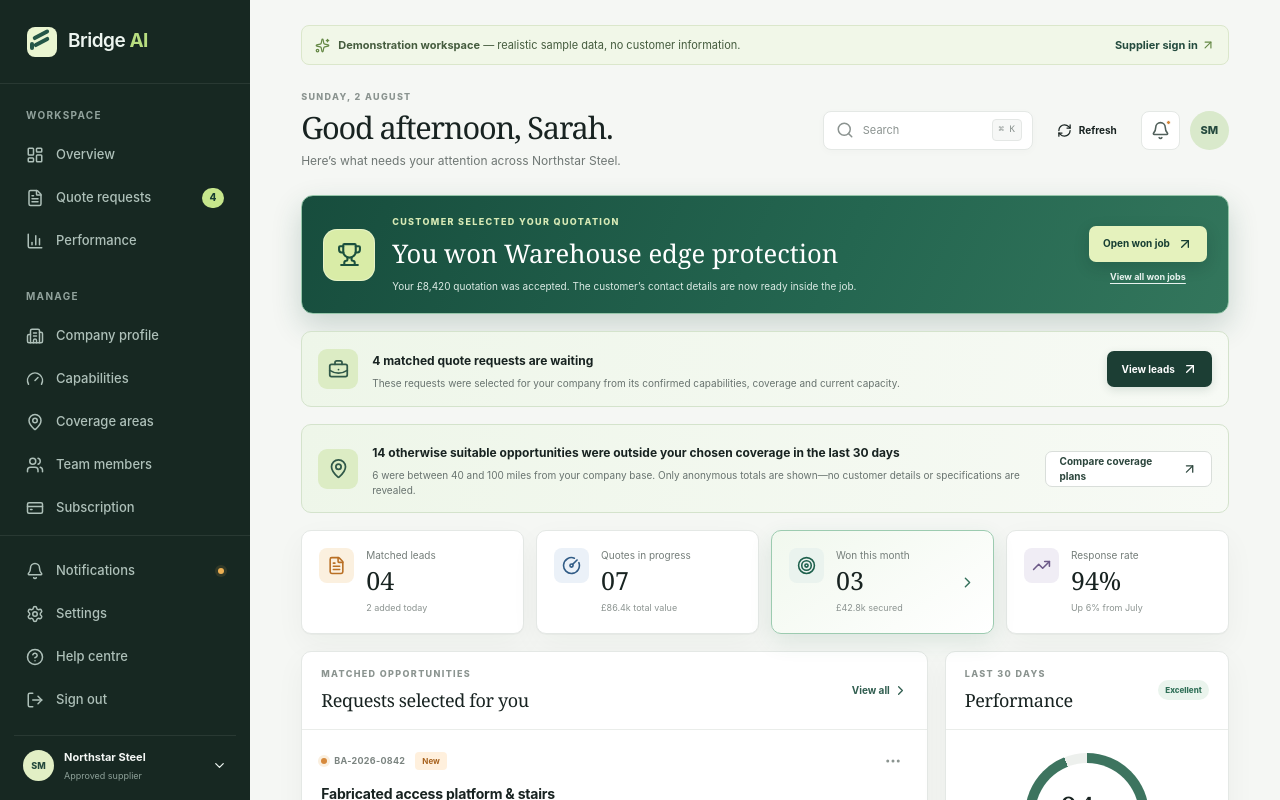
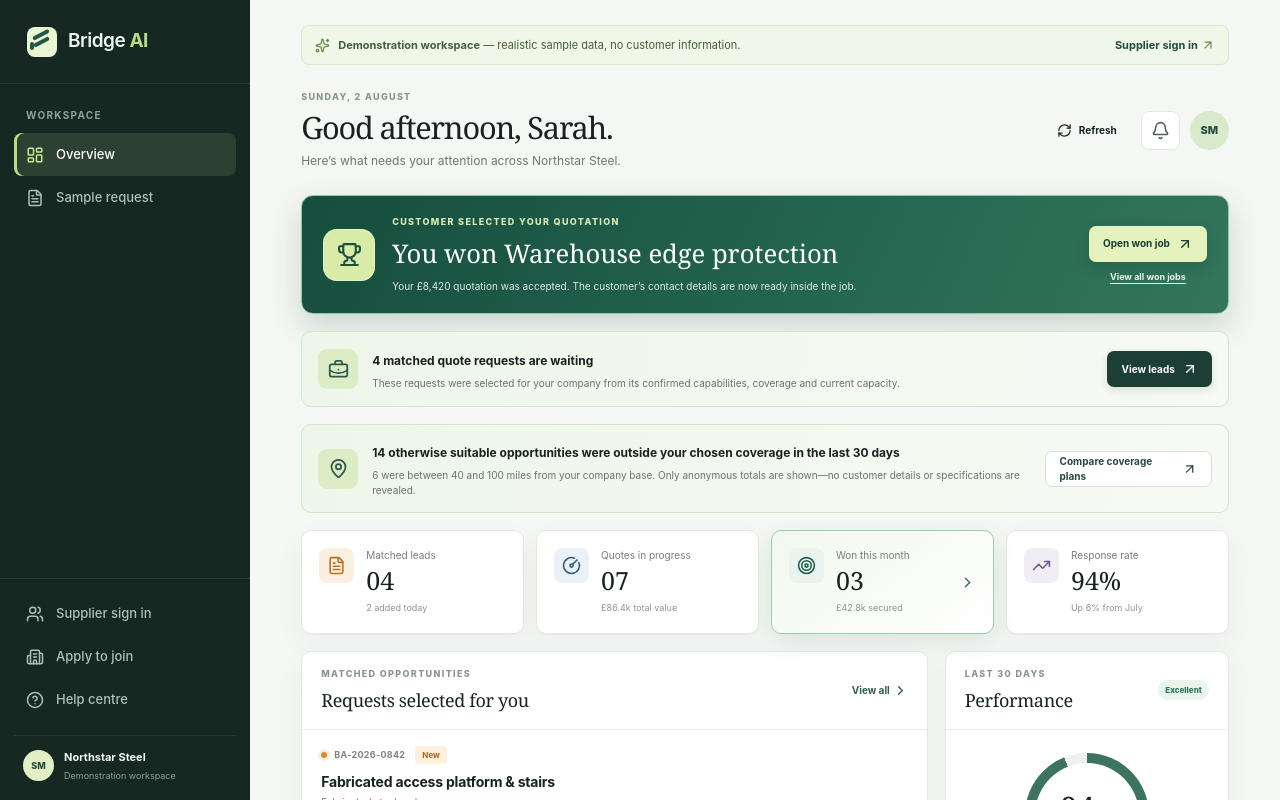
Before and after one commit to Beadyeye42/BridgeAi-, a Next.js app: page /demo in a window 1280 px wide. Shown: the top 800 px of the page. Built offline with nearby package versions, Linux system fonts and the light colour scheme.

Commit message:
Fix broken portal controls and demo navigation

```diff
--- a/app/globals.css
+++ b/app/globals.css
@@ -464,6 +464,7 @@ button, a { -webkit-tap-highlight-color: transparent; }
 .attachment-preview-meta > a { width: 28px; height: 28px; display: grid; place-items: center; color: #65736e; border-radius: 6px; }
 .attachment-preview-meta > a:hover { background: #edf3ef; color: #315f50; }
 .attachment-file.locked { cursor: default; }
+.attachment-file.demo-attachment { cursor: default; }
 .attachment-scan-action { display: grid; justify-items: end; gap: 4px; }
 .attachment-scan-action .button { min-height: 28px; padding: 6px 8px; white-space: nowrap; font-size: 8px; }
 .attachment-scan-action small { max-width: 170px; white-space: normal; text-align: right; }
--- a/components/auth/auth-form.tsx
+++ b/components/auth/auth-form.tsx
@@ -23,7 +23,7 @@ export function AuthForm({ mode, invitationToken }: { mode: Mode; invitationToke
       const response = await fetch(`/api/auth/${mode === "forgot" ? "forgot-password" : mode === "reset" ? "reset-password" : mode}`, {
         method: "POST", headers: { "Content-Type": "application/json" }, body: JSON.stringify(payload),
       });
-      const result = await response.json();
+      const result = await response.json().catch(() => ({} as { error?: string; redirectTo?: string; message?: string }));
       if (!response.ok) throw new Error(result.error ?? "Something went wrong");
       if (result.redirectTo) window.location.assign(result.redirectTo);
       else setMessage(result.message ?? "Done");
--- a/components/billing/checkout-button.tsx
+++ b/components/billing/checkout-button.tsx
@@ -9,7 +9,7 @@ export function CheckoutButton({ endpoint, children, body, className = "button b
     setBusy(true); setError("");
     try {
       const response = await fetch(endpoint, { method: "POST", headers: body ? { "Content-Type": "application/json" } : undefined, body: body ? JSON.stringify(body) : undefined });
-      const result = await response.json();
+      const result = await response.json().catch(() => ({} as { error?: string; url?: string }));
       if (!response.ok || !result.url) throw new Error(result.error || "Checkout could not be started");
       window.location.assign(result.url);
     } catch (cause) {
--- a/components/dashboard/sidebar.tsx
+++ b/components/dashboard/sidebar.tsx
@@ -19,26 +19,34 @@ const management = [
   { label: "Subscription", icon: CreditCard, href: "/dashboard/subscription" },
 ];
 
-export function Sidebar({ companyName, initials, companyStatus, activeRequestCount = 0, unreadNotificationCount = 0 }: { companyName: string; initials: string; companyStatus: string; activeRequestCount?: number; unreadNotificationCount?: number }) {
+export function Sidebar({ companyName, initials, companyStatus, activeRequestCount = 0, unreadNotificationCount = 0, demo = false }: { companyName: string; initials: string; companyStatus: string; activeRequestCount?: number; unreadNotificationCount?: number; demo?: boolean }) {
   const pathname = usePathname();
+  const visiblePrimary = demo ? [
+    { label: "Overview", icon: LayoutDashboard, href: "/demo" },
+    { label: "Sample request", icon: FileText, href: "/requests/BA-2026-0842" },
+  ] : primary;
   return (
     <aside className="sidebar">
       <div className="sidebar-head"><BrandMark /></div>
       <nav className="sidebar-nav" aria-label="Supplier navigation">
         <p className="nav-label">Workspace</p>
-        {primary.map((item) => <NavItem key={item.label} {...item} badge={item.href === "/dashboard/requests" && activeRequestCount > 0 ? String(activeRequestCount) : undefined} active={item.href === "/dashboard" ? pathname === item.href : pathname.startsWith(item.href)} />)}
-        <p className="nav-label nav-label-spaced">Manage</p>
-        {management.map((item) => <NavItem key={item.label} {...item} active={pathname.startsWith(item.href)} />)}
+        {visiblePrimary.map((item) => <NavItem key={item.label} {...item} badge={!demo && item.href === "/dashboard/requests" && activeRequestCount > 0 ? String(activeRequestCount) : undefined} active={item.href === "/dashboard" || item.href === "/demo" ? pathname === item.href : pathname.startsWith(item.href)} />)}
+        {!demo && <><p className="nav-label nav-label-spaced">Manage</p>{management.map((item) => <NavItem key={item.label} {...item} active={pathname.startsWith(item.href)} />)}</>}
       </nav>
       <div className="sidebar-bottom">
-        <Link href="/dashboard/notifications" className={`sidebar-link${pathname.startsWith("/dashboard/notifications") ? " active" : ""}`}><Bell size={18} />Notifications{unreadNotificationCount > 0 && <span className="nav-dot" />}</Link>
-        <Link href="/dashboard/settings" className={`sidebar-link${pathname.startsWith("/dashboard/settings") ? " active" : ""}`}><Settings size={18} />Settings</Link>
+        {demo ? <>
+          <Link href="/login" className="sidebar-link"><Users size={18} />Supplier sign in</Link>
+          <Link href="/register" className="sidebar-link"><Building2 size={18} />Apply to join</Link>
+        </> : <>
+          <Link href="/dashboard/notifications" className={`sidebar-link${pathname.startsWith("/dashboard/notifications") ? " active" : ""}`}><Bell size={18} />Notifications{unreadNotificationCount > 0 && <span className="nav-dot" />}</Link>
+          <Link href="/dashboard/settings" className={`sidebar-link${pathname.startsWith("/dashboard/settings") ? " active" : ""}`}><Settings size={18} />Settings</Link>
+        </>}
         <Link href="/help" className="sidebar-link"><HelpCircle size={18} />Help centre</Link>
-        <LogoutButton />
+        {!demo && <LogoutButton />}
         <div className="company-switcher">
           <span className="avatar avatar-small">{initials}</span>
-          <span><b>{companyName}</b><small>{statusLabel(companyStatus)}</small></span>
-          <ChevronDown size={15} />
+          <span><b>{companyName}</b><small>{demo ? "Demonstration workspace" : statusLabel(companyStatus)}</small></span>
+          {!demo && <ChevronDown size={15} />}
         </div>
       </div>
     </aside>
--- a/components/dashboard/supplier-dashboard.tsx
+++ b/components/dashboard/supplier-dashboard.tsx
@@ -1,5 +1,5 @@
 import Link from "next/link";
-import { ArrowUpRight, Bell, BriefcaseBusiness, CheckCircle2, ChevronRight, CircleGauge, Clock3, FileCheck2, FileText, HelpCircle, MapPin, MoreHorizontal, Paperclip, Plus, Search, Sparkles, Target, TrendingUp, Trophy } from "lucide-react";
+import { ArrowUpRight, Bell, BriefcaseBusiness, CheckCircle2, ChevronRight, CircleGauge, Clock3, FileCheck2, FileText, HelpCircle, MapPin, MoreHorizontal, Paperclip, Plus, Sparkles, Target, TrendingUp, Trophy } from "lucide-react";
 import type { DashboardData } from "@/lib/demo-data";
 import { Sidebar } from "./sidebar";
 import { BrandMark } from "@/components/brand-mark";
@@ -9,15 +9,17 @@ import { RefreshButton } from "./refresh-button";
 
 export function SupplierDashboard({ data, demo = false, onboarding, supplierStatus = "APPROVED" }: { data: DashboardData; demo?: boolean; onboarding?: SupplierOnboardingReadiness; supplierStatus?: string }) {
   const requestBase = demo ? "/requests" : "/dashboard/requests";
+  const requestListHref = demo ? "/demo#new-requests" : "/dashboard/requests";
+  const notificationsHref = demo ? "/login" : "/dashboard/notifications";
   return (
     <div className="portal-shell">
-      <Sidebar companyName={data.companyName} initials={data.initials} companyStatus={supplierStatus} activeRequestCount={data.stats.newRequests} unreadNotificationCount={data.unreadNotificationCount} />
-      <header className="mobile-header"><BrandMark compact /><span>{data.companyName}</span><div className="mobile-header-actions"><RefreshButton compact/><Link href="/dashboard/notifications" className="icon-button" aria-label="Notifications"><Bell size={19} /></Link></div></header>
+      <Sidebar companyName={data.companyName} initials={data.initials} companyStatus={supplierStatus} activeRequestCount={data.stats.newRequests} unreadNotificationCount={data.unreadNotificationCount} demo={demo} />
+      <header className="mobile-header"><BrandMark compact /><span>{data.companyName}</span><div className="mobile-header-actions"><RefreshButton compact/><Link href={notificationsHref} className="icon-button" aria-label={demo ? "Supplier sign in" : "Notifications"}><Bell size={19} /></Link></div></header>
       <main className="portal-main">
         {demo && <div className="demo-banner"><Sparkles size={15} /><span><b>Demonstration workspace</b> — realistic sample data, no customer information.</span><Link href="/login">Supplier sign in <ArrowUpRight size={14} /></Link></div>}
         <div className="page-heading">
           <div><p className="eyebrow">{demo ? "Sunday, 2 August" : new Intl.DateTimeFormat("en-GB", { weekday: "long", day: "numeric", month: "long" }).format(new Date())}</p><h1>Good afternoon, {data.contactName.split(" ")[0]}.</h1><p>Here’s what needs your attention across {data.companyName}.</p></div>
-          <div className="heading-actions"><button className="search-button" aria-label="Search"><Search size={18} /><span>Search</span><kbd>⌘ K</kbd></button><RefreshButton/><Link href="/dashboard/notifications" className="icon-button desktop-only" aria-label="Notifications"><Bell size={19} />{data.unreadNotificationCount > 0 && <i />}</Link><span className="avatar">{data.initials}</span></div>
+          <div className="heading-actions"><RefreshButton/><Link href={notificationsHref} className="icon-button desktop-only" aria-label={demo ? "Supplier sign in" : "Notifications"}><Bell size={19} />{!demo && data.unreadNotificationCount > 0 && <i />}</Link><span className="avatar">{data.initials}</span></div>
         </div>
 
         {onboarding && (!onboarding.ready || supplierStatus !== "APPROVED")
@@ -27,36 +29,36 @@ export function SupplierDashboard({ data, demo = false, onboarding, supplierStat
         {data.latestWin ? <section className="win-alert" role="status">
           <div className="win-alert-icon"><Trophy size={25} /></div>
           <div><p className="eyebrow">Customer selected your quotation</p><h2>You won {data.latestWin.title}</h2><p>Your {data.latestWin.value} quotation was accepted. The customer’s contact details are now ready inside the job.</p></div>
-          <div className="win-alert-actions"><Link href={`/dashboard/requests/${data.latestWin.reference}`} className="button win-alert-primary">Open won job <ArrowUpRight size={16} /></Link><Link href="/dashboard/requests?view=won" className="win-alert-link">View all won jobs</Link></div>
+          <div className="win-alert-actions"><Link href={`${requestBase}/${data.latestWin.reference}`} className="button win-alert-primary">Open won job <ArrowUpRight size={16} /></Link><Link href={demo ? "/demo#new-requests" : "/dashboard/requests?view=won"} className="win-alert-link">View all won jobs</Link></div>
         </section> : null}
 
         {data.stats.newRequests > 0 ? <section className="attention-card">
           <div className="attention-icon"><BriefcaseBusiness size={21} /></div>
           <div><b>{data.stats.newRequests} matched quote request{data.stats.newRequests === 1 ? " is" : "s are"} waiting</b><p>These requests were selected for your company from its confirmed capabilities, coverage and current capacity.</p></div>
-          <Link href="/dashboard/requests" className="button button-dark">View leads <ArrowUpRight size={16} /></Link>
+          <Link href={requestListHref} className="button button-dark">View leads <ArrowUpRight size={16} /></Link>
         </section> : null}
 
         {data.upgradeInsight && data.upgradeInsight.tier !== "NATIONWIDE" && data.upgradeInsight.geographicMisses > 0 ? <section className="attention-card upgrade-insight">
           <div className="attention-icon"><MapPin size={21}/></div>
           <div><b>{data.upgradeInsight.geographicMisses} otherwise suitable opportunit{data.upgradeInsight.geographicMisses === 1 ? "y was" : "ies were"} outside your chosen coverage in the last 30 days</b><p>{data.upgradeInsight.regionalBandMisses > 0 ? `${data.upgradeInsight.regionalBandMisses} were between 40 and 100 miles from your company base. ` : ""}Only anonymous totals are shown—no customer details or specifications are revealed.</p></div>
-          <Link href="/dashboard/subscription" className="button button-outline">Compare coverage plans <ArrowUpRight size={16}/></Link>
+          <Link href={demo ? "/register" : "/dashboard/subscription"} className="button button-outline">Compare coverage plans <ArrowUpRight size={16}/></Link>
         </section> : null}
 
         <section className="stats-grid" aria-label="Supplier overview">
           <Stat label="Matched leads" value={String(data.stats.newRequests).padStart(2, "0")} helper={demo ? "2 added today" : "Assigned to your company"} icon={<FileText size={19} />} tone="amber" />
           <Stat label="Quotes in progress" value={String(data.stats.openQuotes).padStart(2, "0")} helper={demo ? "£86.4k total value" : "Submitted and awaiting a decision"} icon={<CircleGauge size={19} />} tone="blue" />
-          <Stat label="Won this month" value={String(data.stats.wonThisMonth).padStart(2, "0")} helper={demo ? "£42.8k secured" : data.performance.monthValue === "£0" ? "No wins recorded yet" : `${data.performance.monthValue} secured`} icon={<Target size={19} />} tone="green" href="/dashboard/requests?view=won" featured={data.stats.wonThisMonth > 0} />
+          <Stat label="Won this month" value={String(data.stats.wonThisMonth).padStart(2, "0")} helper={demo ? "£42.8k secured" : data.performance.monthValue === "£0" ? "No wins recorded yet" : `${data.performance.monthValue} secured`} icon={<Target size={19} />} tone="green" href={demo ? "/demo#new-requests" : "/dashboard/requests?view=won"} featured={data.stats.wonThisMonth > 0} />
           <Stat label="Response rate" value={`${data.stats.responseRate}%`} helper={demo ? "Up 6% from July" : "Assigned requests answered in 30 days"} icon={<TrendingUp size={19} />} tone="violet" />
         </section>
 
         <div className="dashboard-grid">
           <div className="dashboard-primary">
             <section className="panel" id="new-requests">
-              <div className="panel-heading"><div><p className="eyebrow">Matched opportunities</p><h2>Requests selected for you</h2></div><Link href="/dashboard/requests" className="text-link">View all <ChevronRight size={15} /></Link></div>
+              <div className="panel-heading"><div><p className="eyebrow">Matched opportunities</p><h2>Requests selected for you</h2></div><Link href={requestListHref} className="text-link">View all <ChevronRight size={15} /></Link></div>
               <div className="request-list">
                 {data.requests.map((request) => (
                   <article className="request-card" key={request.reference}>
-                    <div className="request-top"><div className="request-ref"><span className={`status-dot ${request.urgency}`} />{request.reference}<span className={`tag ${request.status.toLowerCase()}`}>{request.status}</span></div><button className="icon-button subtle" aria-label={`More options for ${request.reference}`}><MoreHorizontal size={18} /></button></div>
+                    <div className="request-top"><div className="request-ref"><span className={`status-dot ${request.urgency}`} />{request.reference}<span className={`tag ${request.status.toLowerCase()}`}>{request.status}</span></div></div>
                     <h3><Link href={`${requestBase}/${request.reference}`}>{request.title}</Link></h3>
                     <p className="category">{request.category}</p>
                     <div className="request-meta"><span><MapPin size={15} />{request.area}<small>{request.distance}</small></span><span><Paperclip size={15} />{request.attachmentCount} files</span><span><FileCheck2 size={15} />{request.itemCount} items</span></div>
@@ -66,8 +68,8 @@ export function SupplierDashboard({ data, demo = false, onboarding, supplierStat
               </div>
             </section>
 
-            <section className="panel recent-panel">
-              <div className="panel-heading"><div><p className="eyebrow">Pipeline</p><h2>Recent quotations</h2></div><Link href="/dashboard/requests?view=submitted" className="text-link">Quotation history <ChevronRight size={15} /></Link></div>
+            <section className="panel recent-panel" id="recent-quotes">
+              <div className="panel-heading"><div><p className="eyebrow">Pipeline</p><h2>Recent quotations</h2></div><Link href={demo ? "/demo#recent-quotes" : "/dashboard/requests?view=submitted"} className="text-link">Quotation history <ChevronRight size={15} /></Link></div>
               <div className="table-wrap"><table><thead><tr><th>Request</th><th>Submitted</th><th>Quote value</th><th>Status</th><th /></tr></thead><tbody>{data.recent.map((item) => <tr key={item.reference}><td><b>{item.title}</b><span>{item.reference}</span></td><td>{item.date}</td><td><b>{item.value}</b></td><td><span className={`result ${item.status.toLowerCase()}`}>{item.status}</span></td><td><ChevronRight size={16} /></td></tr>)}</tbody></table></div>
             </section>
           </div>
@@ -81,14 +83,14 @@ export function SupplierDashboard({ data, demo = false, onboarding, supplierStat
             </section>
 
             <section className="panel subscription-card">
-              <div className="plan-orbit"><i /><Plus size={18} /></div><p className="eyebrow">{data.subscription.plan} plan</p><h3>Your subscription is {data.subscription.status.toLowerCase()}</h3><p>{demo ? "Unlimited team members and up to 25 qualified requests each month." : "Your live billing status and renewal date are shown here."}</p>{demo ? <><div className="usage"><span><b>11</b> of 25 requests</span><span>44%</span></div><div className="usage-track"><i /></div></> : null}<small>{data.subscription.renewal === "—" ? "No renewal date recorded" : `Renews ${data.subscription.renewal}`}</small><Link href="/dashboard/subscription" className="text-link">Manage subscription <ArrowUpRight size={14} /></Link>
+              <div className="plan-orbit"><i /><Plus size={18} /></div><p className="eyebrow">{data.subscription.plan} plan</p><h3>Your subscription is {data.subscription.status.toLowerCase()}</h3><p>{demo ? "Unlimited team members and up to 25 qualified requests each month." : "Your live billing status and renewal date are shown here."}</p>{demo ? <><div className="usage"><span><b>11</b> of 25 requests</span><span>44%</span></div><div className="usage-track"><i /></div></> : null}<small>{data.subscription.renewal === "—" ? "No renewal date recorded" : `Renews ${data.subscription.renewal}`}</small><Link href={demo ? "/register" : "/dashboard/subscription"} className="text-link">{demo ? "Apply to join" : "Manage subscription"} <ArrowUpRight size={14} /></Link>
             </section>
 
             <section className="help-card"><HelpCircle size={20} /><div><b>Need a hand?</b><p>Your supplier success team usually replies within one working hour.</p><Link href="/help">Contact support</Link></div></section>
           </aside>
         </div>
       </main>
-      <nav className="mobile-nav" aria-label="Mobile navigation"><Link href="/dashboard" className="active"><CircleGauge size={20} />Overview</Link><Link href="/dashboard/requests"><FileText size={20} />Requests{data.stats.newRequests > 0 && <i>{data.stats.newRequests}</i>}</Link><Link href="/dashboard/company"><BriefcaseBusiness size={20} />Company</Link><Link href="/dashboard/settings"><MoreHorizontal size={20} />More</Link></nav>
+      <nav className="mobile-nav" aria-label="Mobile navigation"><Link href={demo ? "/demo" : "/dashboard"} className="active"><CircleGauge size={20} />Overview</Link><Link href={requestListHref}><FileText size={20} />Requests{data.stats.newRequests > 0 && <i>{data.stats.newRequests}</i>}</Link><Link href={demo ? "/register" : "/dashboard/company"}><BriefcaseBusiness size={20} />{demo ? "Join" : "Company"}</Link><Link href={demo ? "/help" : "/dashboard/settings"}><MoreHorizontal size={20} />More</Link></nav>
     </div>
   );
 }
--- a/components/requests/claim-opportunity.tsx
+++ b/components/requests/claim-opportunity.tsx
@@ -16,7 +16,7 @@ export function ClaimOpportunity({ reference }: { reference: string }) {
       const response = await fetch(`/api/opportunities/${encodeURIComponent(reference)}/claim`, {
         method: "POST",
       });
-      const body = await response.json();
+      const body = await response.json().catch(() => ({} as { error?: string }));
       if (!response.ok) throw new Error(body.error ?? "This opportunity could not be claimed");
       router.refresh();
     } catch (error) {
```
Also changed, not shown: components/admin/admin-actions.tsx (+47 -1 lines), components/requests/request-detail.tsx (+4 -4 lines), 2 other files (tests, documents, lock files or other folders).
